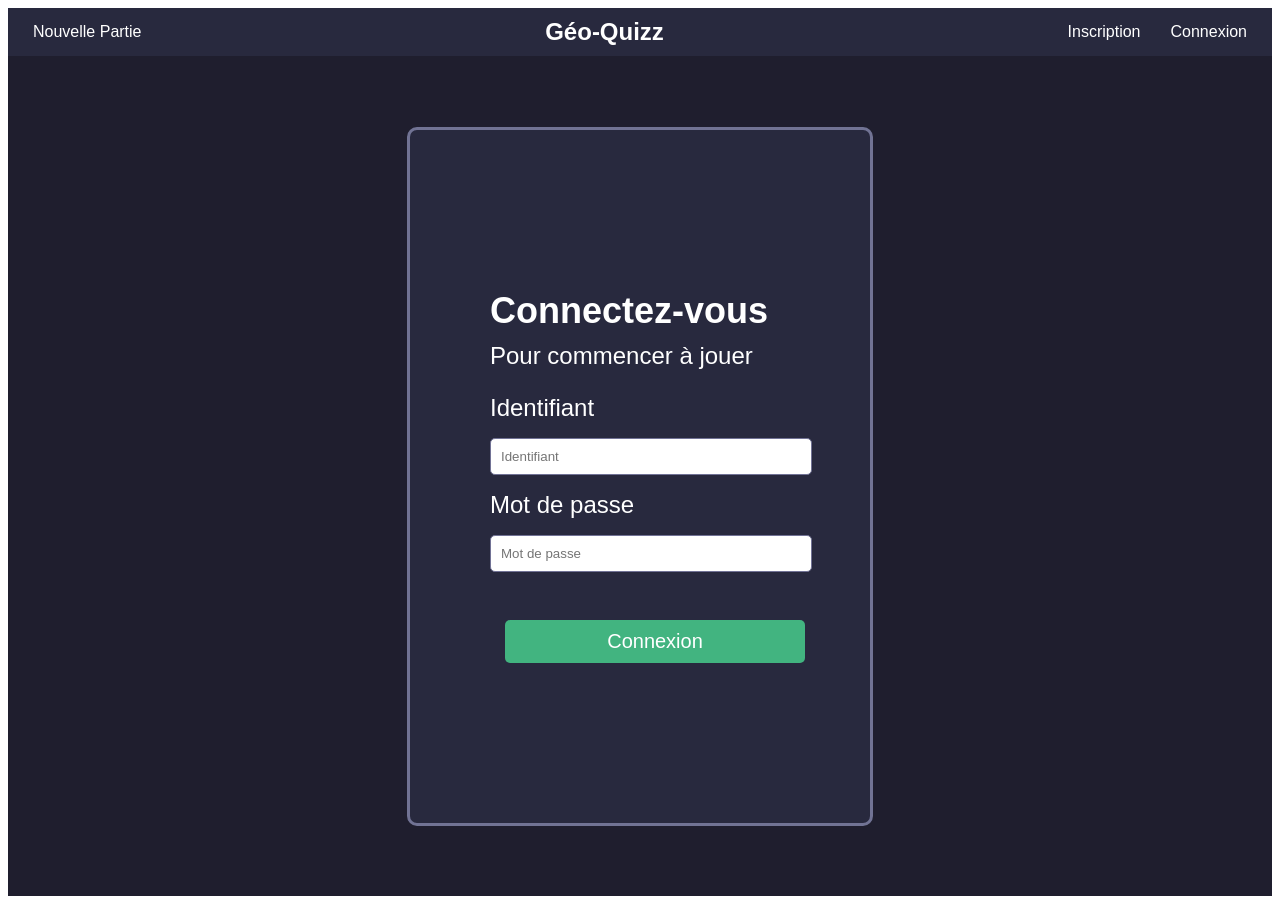
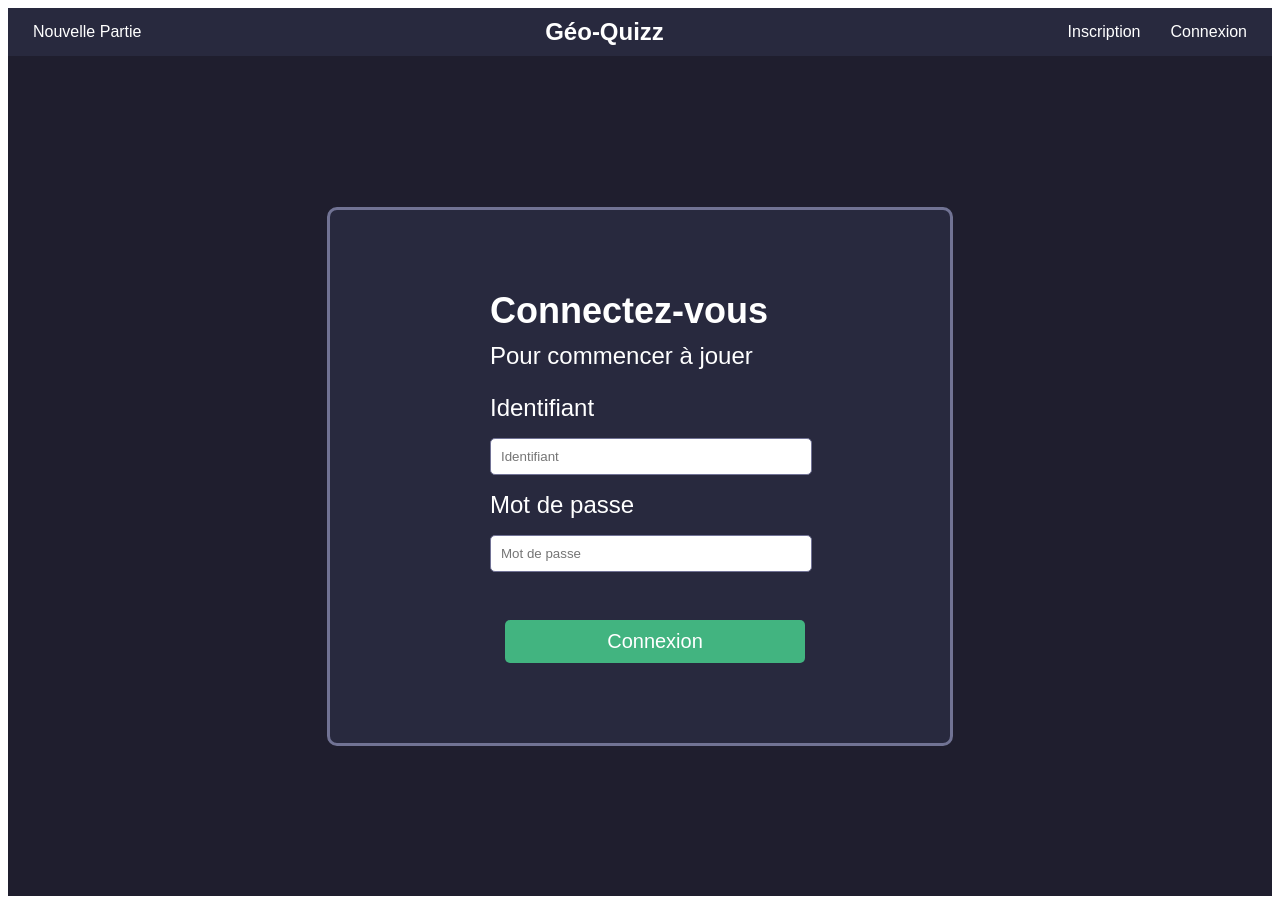
Before and after one commit to Hollowone1/SAE2024, a Vue app in the folder SAE2024/: page /login in a window 1280 px wide. Built offline with nearby package versions, Linux system fonts and the light colour scheme; a web font is replaced by a local one.

Commit message:
login.vue

```diff
--- a/SAE2024/src/components/Login.vue
+++ b/SAE2024/src/components/Login.vue
@@ -47,7 +47,7 @@ p {
   border-radius: 10px; /* bord arrondis */
   border: 3px solid;
   border-color: #717394;
-  padding: 10rem 5rem;
+  padding: 5rem 10rem;
   width: 300px;
   text-align: initial;
   margin: auto;
```
